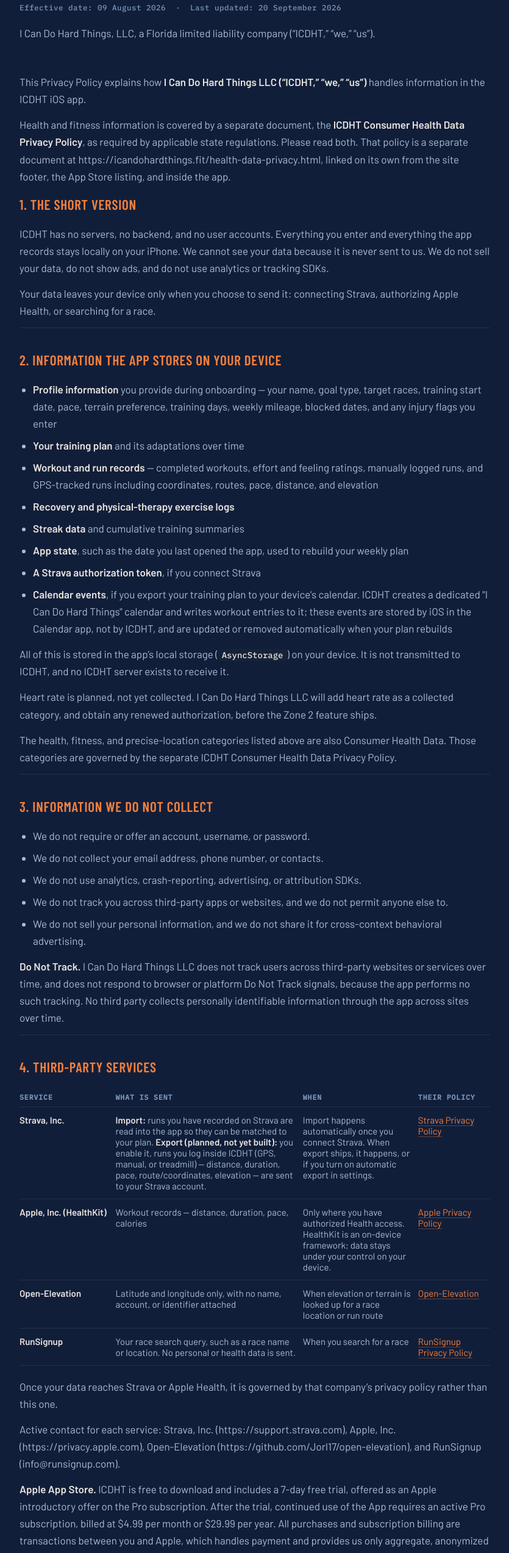
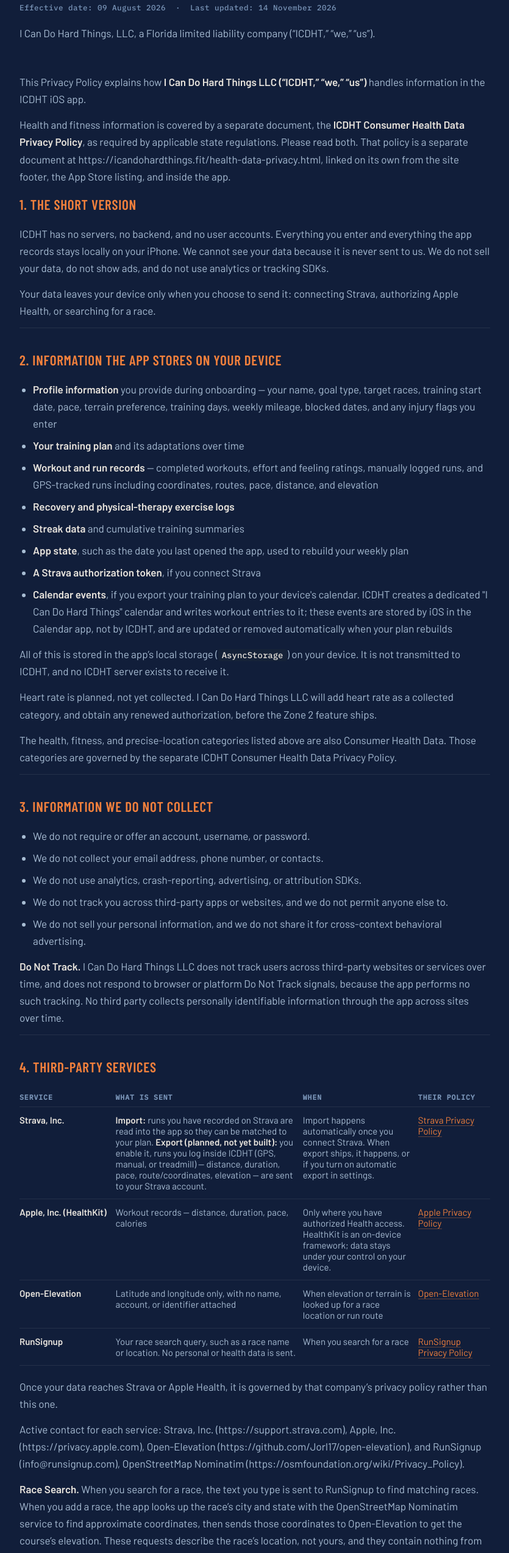
Before and after one commit to EshleSpecial/ICDHT-Site, a plain HTML site: page privacy.html in a window 1280 px wide. Shown: the part 240-2786 px from the top of the page at 61% size, without its empty margins (222-1057 px from the left). Drawn offline with nearby package versions, Linux system fonts and the light colour scheme.

Commit message:
Update privacy.html

```diff
--- a/privacy.html
+++ b/privacy.html
@@ -85,7 +85,7 @@ footer a:hover{color:var(--accent);border-bottom-color:var(--accent)}
   <section class="legal-hero">
     <p class="eyebrow">Legal</p>
     <h1 class="doctitle">Privacy Policy</h1>
-    <p class="updated">Effective date: 09 August 2026 &nbsp;·&nbsp; Last updated: 20 September 2026 </p>
+    <p class="updated">Effective date: 09 August 2026 &nbsp;·&nbsp; Last updated: 14 November 2026 </p>
     <p class="entity-line">I Can Do Hard Things, LLC, a Florida limited liability company (&ldquo;ICDHT,&rdquo; &ldquo;we,&rdquo; &ldquo;us&rdquo;).</p>
   </section>
 
@@ -162,10 +162,11 @@ footer a:hover{color:var(--accent);border-bottom-color:var(--accent)}
 </tbody>
 </table>
 <p>Once your data reaches Strava or Apple Health, it is governed by that company’s privacy policy rather than this one.</p>
-<p>Active contact for each service: Strava, Inc. (https://support.strava.com), Apple, Inc. (https://privacy.apple.com), Open-Elevation (https://github.com/Jorl17/open-elevation), and RunSignup (info@runsignup.com).</p>
+<p>Active contact for each service: Strava, Inc. (https://support.strava.com), Apple, Inc. (https://privacy.apple.com), Open-Elevation (https://github.com/Jorl17/open-elevation), and RunSignup (info@runsignup.com), OpenStreetMap Nominatim (https://osmfoundation.org/wiki/Privacy_Policy).</p>
+<p><strong> Race Search.</strong> When you search for a race, the text you type is sent to RunSignup to find matching races. When you add a race, the app looks up the race’s city and state with the OpenStreetMap Nominatim service to find approximate coordinates, then sends those coordinates to Open-Elevation to get the course’s elevation. These requests describe the race’s location, not yours, and they contain nothing from your profile. Like any internet request, these services can see your device’s IP address. We save only the race’s name, date, distance, terrain and elevation, on your device. These services have their own privacy policies. Geocoding data is provided by OpenStreetMap contributors (openstreetmap.org/copyright). </p>
 <p><strong>Apple App Store.</strong> ICDHT is free to download and includes a 7-day free trial, offered as an Apple introductory offer on the Pro subscription. After the trial, continued use of the App requires an active Pro subscription, billed at $4.99 per month or $29.99 per year. All purchases and subscription billing are transactions between you and Apple, which handles payment and provides us only aggregate, anonymized sales information. We never receive your payment details. Trial eligibility is tracked through Apple's own introductory-offer eligibility mechanism, linked to your Apple ID, so reinstalling does not grant a second trial on the same account. This is account-identity information handled by Apple, not health data.</p>
 <h2 id="location">5. Location</h2>
-<p>ICDHT requests location permission so it can track your runs. Location is collected only while a run is active, including in the background while a run is in progress, so that your route continues recording when your screen is off. Location data is stored on your device and is sent off-device only to Strava (if you sync a run) and, as bare coordinates with no identifier, to Open-Elevation for terrain lookups.</p>
+<p>ICDHT requests location permission so it can track your runs. Location is collected only while a run is active, including in the background while a run is in progress, so that your route continues recording when your screen is off. Your device’s location is not sent to Open-Elevation, Nominatim or RunSignup. Your location and route data is stored on your device. The app sends your GPS route off your device only to Strava, and only if you connect Strava and sync a run. If you choose to share a run, the app makes a picture of your route’s shape, with no map and no coordinates, and shares it through the app you pick. </p>
 <p>You can revoke location access at any time in <strong>iOS Settings → Privacy &amp; Security → Location Services → ICDHT</strong>. Revoking it stops all location collection immediately; run tracking will no longer function.</p>
 <p><strong>Calendar.</strong> If you export your training plan to your device's calendar, ICDHT requests calendar permission and creates a dedicated "I Can Do Hard Things" calendar containing your workout entries. This uses Apple's on-device EventKit framework; calendar events are stored by iOS, not by ICDHT. Existing ICDHT events are deleted and re-created when your plan rebuilds so your calendar stays current. You can revoke calendar access at any time in iOS Settings → Privacy &amp; Security → Calendars → ICDHT, or remove the "I Can Do Hard Things" calendar directly in the Calendar app.</p>
 <h2 id="your-choices-and-controls">6. Your Choices and Controls</h2>
```
